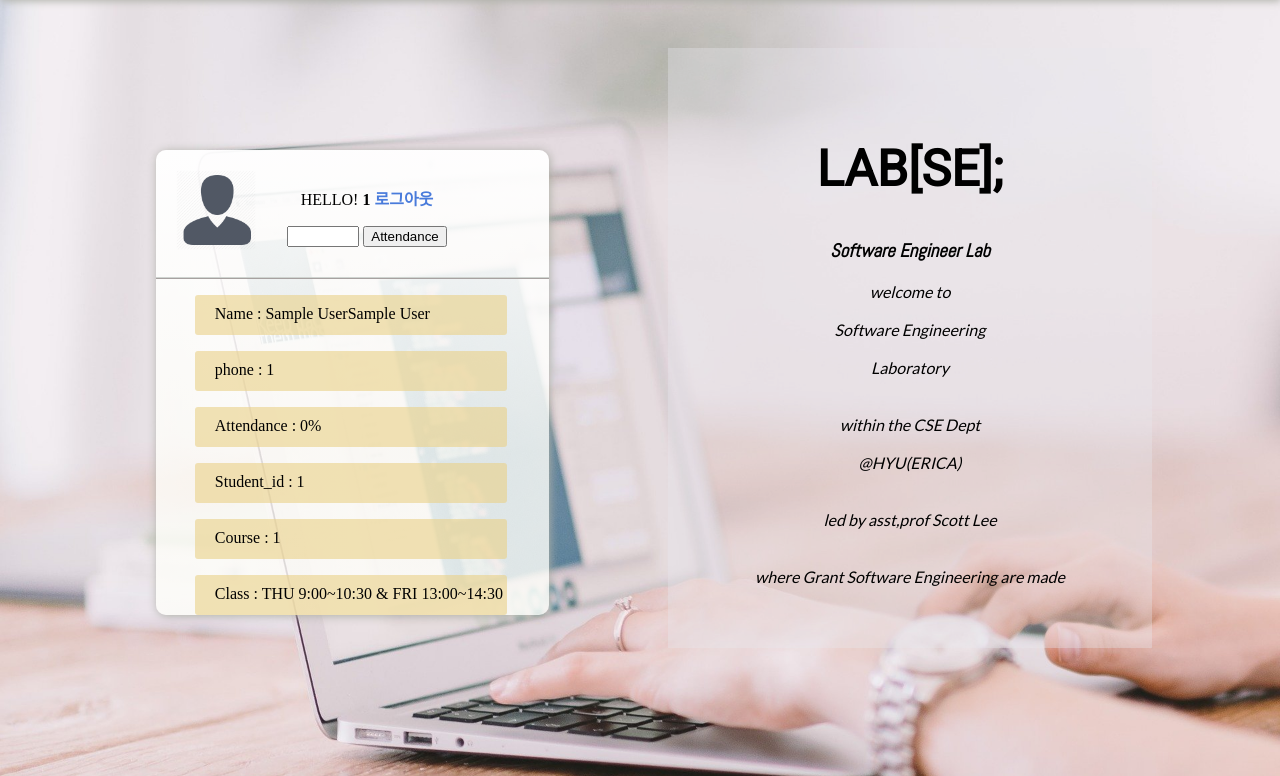
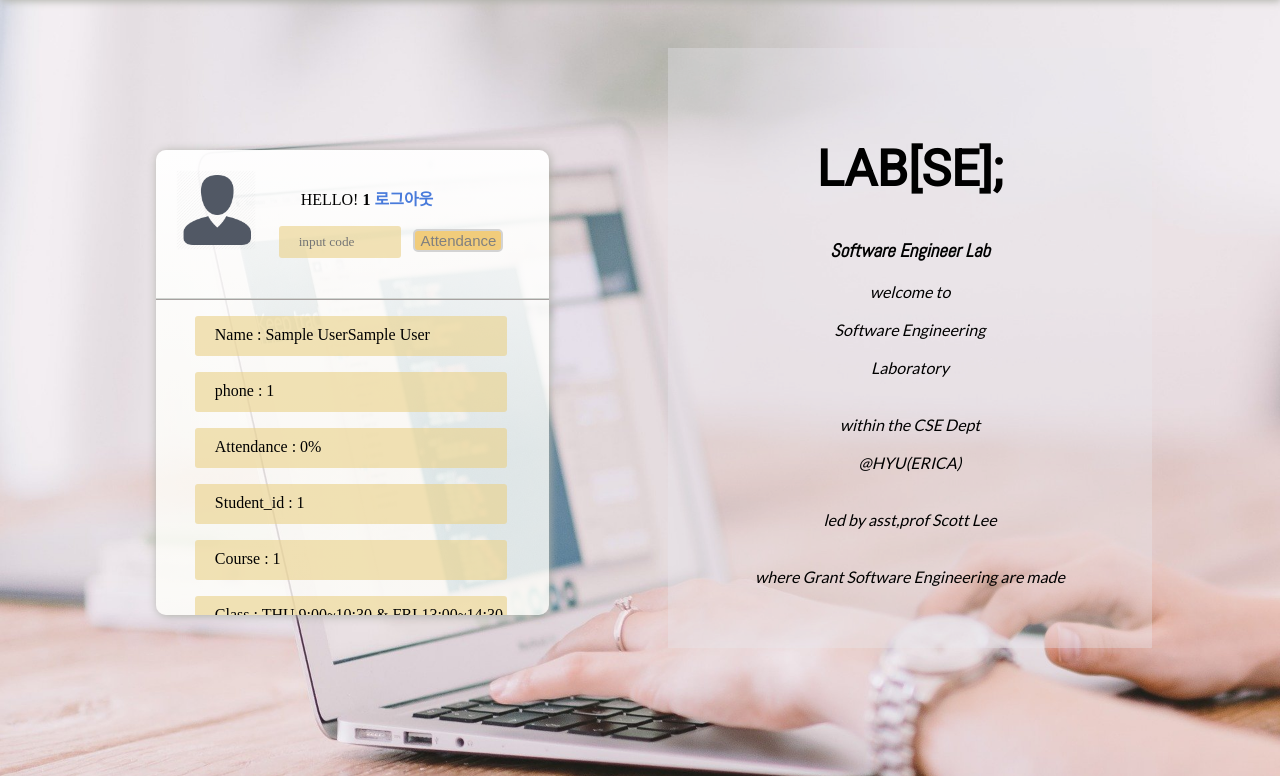
Before and after one commit to JuseobJang/webapp-project-selab, a PHP site: page /php/Home.php in a window 1280 px wide. Shown: the part 80-856 px from the top of the page. Run offline with PHP 8.4, Linux system fonts and the light colour scheme; the visitor is signed in with stand-in values (Sample User, id 1); data that the repository does not hold is empty; some libraries are stand-ins or nearby versions; some web fonts are replaced.

Commit message:
home css modify

```diff
--- a/css/admin.css
+++ b/css/admin.css
@@ -32,6 +32,8 @@ div a:hover{
     color:#ffffff;
     text-decoration: none;
     border-radius: 10px;
+    transition: 0.5s;
+
 }
 
 h2{
--- a/css/member.css
+++ b/css/member.css
@@ -99,8 +99,7 @@
 
 
 
-#at_input,
-#at_output {
+#at_input{
   width: 100px;
   height: 30px;
   background: rgba(233, 209, 136, 0.6);
@@ -111,27 +110,37 @@
   font-family: 'Ubuntu';
   color: rgb(0, 0, 0);
   margin-bottom: 10px;
+  margin-left: 12%;
+
+}
+
+#at_output{
+  margin-bottom: 5%;
+  width: 80%;
+  height: 80px;
+  font-size: 96px;
+  padding-left: 22%;
+  background: none;
+  border: none;
 }
 
 
-#at_input {
-  margin-left: 12%;
-}
 
-/* #member form button{
-  overflow: left;
-} */
 
 .at_button {
   /* border: hotpink 1px solid; */
-  height: 30px;
-  border: none;
-  border-radius: 10px;
-  font-family: 'Ubuntu';
-  background-color: rgb(241, 241, 146);
-  font-weight: bolder;
+  background-color: rgb(241, 204, 123);
+  border: 2px solid #d3d3d3;
+  color: gray;
+  border-radius: 5px;
+  font-size: 15px;
+  width: 90px;
+  margin-left: 2%;
 }
 
 .at_button:hover {
-  opacity: 0.4;
-  transition: 0.5s ;
+  background: gray;
+  border-color: gray;
+  color: white;
+  transition: 0.5s;
+}
--- a/css/member_info.css
+++ b/css/member_info.css
@@ -43,6 +43,8 @@ button:hover{
   background: gray;
   border-color: gray;
   color: white;
+  transition: 0.5s;
+
 }
 
 #infos{
--- a/php/Home.php
+++ b/php/Home.php
@@ -22,15 +22,15 @@
       window.open(pop_url, "", pop_option);
     };
 
-    function random(){
+    function random() {
       var code = generateRandom(1000, 9999)
-      $("#at").val(code);
+      $("#at_output").val(code);
     }
 
-    var generateRandom = function (min, max) {
-      var ranNum = Math.floor(Math.random()*(max-min+1)) + min;
+    var generateRandom = function(min, max) {
+      var ranNum = Math.floor(Math.random() * (max - min + 1)) + min;
       return ranNum;
-}
+    }
   </script>
 
   <link href="https://fonts.googleapis.com/css?family=Abel|Farro|Lato|Roboto&display=swap" rel="stylesheet">
@@ -50,12 +50,11 @@
     <ul>
       <li><a href="Contact.php">Contact</a></li>
       <li>
-        <?php if (isset($_SESSION['id'])){ ?>
+        <?php if (isset($_SESSION['id'])) { ?>
           <a href="../qa/board/index.php">Q & A</a>
-        <?php }
-         else{ ?>
-          <a onClick = "alert('로그인 해주세요.')" >Q & A</a>
-          <?php }?>
+        <?php } else { ?>
+          <a onClick="alert('로그인 해주세요.')">Q & A</a>
+        <?php } ?>
       </li>
       <li><a href="Courses.php">Courses</a>
       </li>
@@ -109,7 +108,7 @@
     </div>
   <?php } else { ?>
     <div id='member'>
-    <img src="../images/f.png" width="80" height="80" class="left">
+      <img src="../images/f.png" width="80" height="80" class="left">
       <?php
         $id = $_SESSION['id'];
         $phone = $_SESSION['phone'];
@@ -122,8 +121,7 @@
         $class_time;
         if ($class == "1") {
           $class_time = "THU 9:00~10:30 & FRI 13:00~14:30";
-        }
-        else {
+        } else {
           $class_time = "THE 10:30~12:30 & FRI 14:30~16:00";
         }
         $mid = $_SESSION['mid'];
@@ -132,21 +130,22 @@
         echo "<p>HELLO! <strong>$id</strong> <a href=\"../login/logout.php\">로그아웃</a></p> ";
         if ($permit == 2) {
           ?>
-          <form action="../login/code.php" method="POST"> <input type="text" id="at" name = "code" readonly> <input type='button' onclick='random()' value='RANDOM'/>
-          <button type="submit" name="value" value = 1>CONFIRM</button>
-          <button type="submit" name="value" value = 0>STOP</button>
+        <div id="admin"><a href="admin.php">Admin Course</a></div>
+        <div class='divider'></div>
+        <h3>Create Attendance Code</h3>
+        <form id="admin_at" action="../login/code.php" method="POST"> <input type="text" id="at_output" name="code" readonly> <input class="at_button" type='button' onclick='random()' value='RANDOM' />
+          <button class="at_button" type="submit" name="value" value=1>CONFIRM</button>
+          <button class="at_button" type="submit" name="value" value=0>STOP</button>
         </form>
-        <div id="admin"><a href="admin.php">Admin Course</a></div>
-      <?php }
-        else { ?>
-          <form action="../login/code.php" method="POST"> <input type="number" name = "code" min=1000 max=9999> <button type="submit" >Attendance</button></form>
+      <?php } else { ?>
+        <form action="../login/code.php" method="POST"> <input id="at_input" type="number" name="code" min=1000 max=9999 placeholder="input code"> <button class="at_button" id="at_button" type="submit">Attendance</button></form>
 
-        <?php } ?>
+      <?php } ?>
       <div class='divider'></div>
 
       <div id="infos">
         <div class="info">
-          <p>Name : <?php echo "$first_name"."$last_name" ?></p>
+          <p>Name : <?php echo "$first_name" . "$last_name" ?></p>
         </div>
         <div class="info">
           <p>phone : <?php echo "$phone" ?></p>
@@ -156,8 +155,8 @@
             $connect = mysqli_connect("localhost", "root", "root", "database", "8889") or die("fail");
             $query = "select * from attendance where student_id='$student_id'";
             $result = $connect->query($query);
-            $att_num = round(mysqli_num_rows($result) /12, 2) *100;
-          ?>
+            $att_num = round(mysqli_num_rows($result) / 12, 2) * 100;
+            ?>
           <p>Attendance : <?php echo "$att_num" ?>% </p>
         </div>
         <div class="info">
@@ -182,7 +181,7 @@
           <p>Extra Point : <?php echo "$extra" ?> points</p>
         </div>
         <div class="info">
-          <p>My Question :<a href="javascript:popOpen2();"> 바로가기</a>  </p>
+          <p>My Question :<a href="javascript:popOpen2();"> 바로가기</a> </p>
         </div>
       </div>
     </div>
```
Also changed, not shown: css/input_grade.css (+33 -16 lines).
